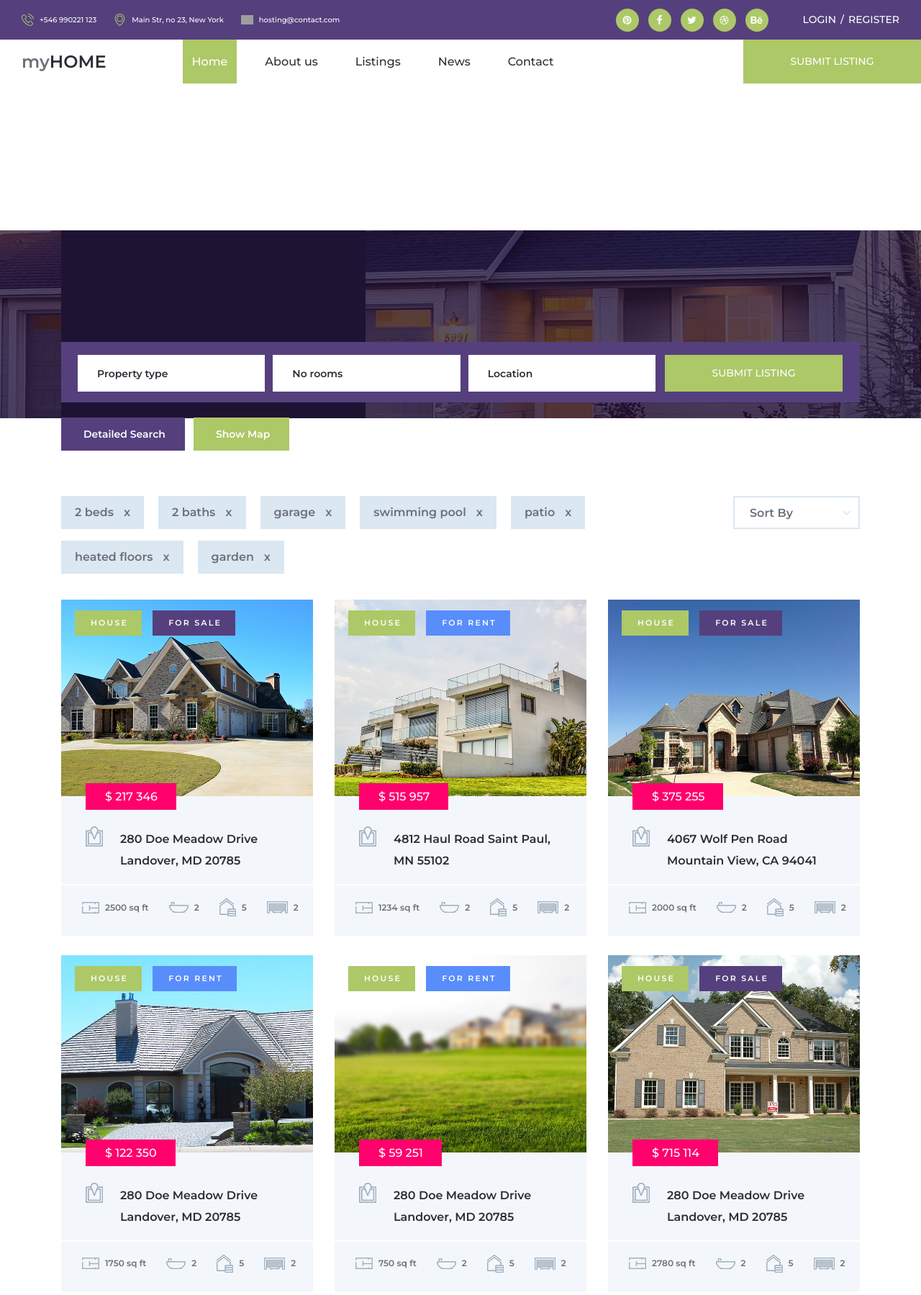
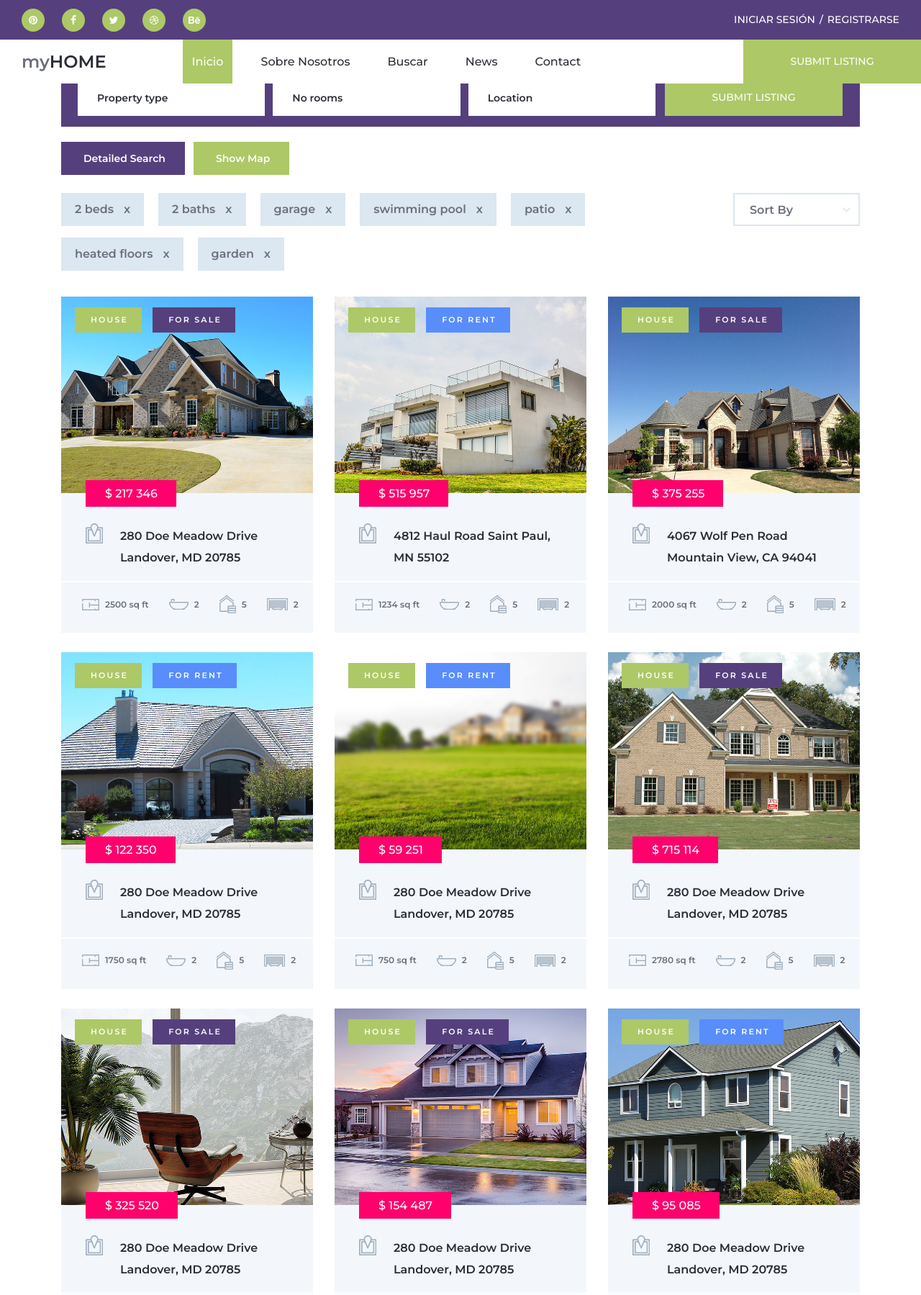
Before and after one commit to unizar-30226-2019-07/Break, a Flask app: page /listings in a window 1280 px wide. Shown: the top 1799 px of the page at 72% size. Run offline with Flask 2, Linux system fonts and the light colour scheme; some libraries are stand-ins or nearby versions; grey boxes are pictures that could not be loaded.

Commit message:
Avance Diseño

```diff
--- a/web/app/static/styles/main_styles.css
+++ b/web/app/static/styles/main_styles.css
@@ -550,8 +550,8 @@
 
 .headerspace
 {
-	height: 370px;
-	max-height: 40vh;
+	height: 116px;
+	max-height: 25vh;
 }
 
 /*********************************
--- a/web/app/templates/header.html
+++ b/web/app/templates/header.html
@@ -5,25 +5,7 @@
 		<div class="header_bar d-flex flex-row align-items-center justify-content-start">
 			<div class="header_list">
 				<ul class="d-flex flex-row align-items-center justify-content-start">
-					<!-- Phone -->
-					<li class="d-flex flex-row align-items-center justify-content-start">
-						<div><img src="{{ url_for('static', filename = 'images/phone-call.svg') }}" alt=""></div>
-						<span>+546 990221 123</span>
-					</li>
-					<!-- Address -->
-					<li class="d-flex flex-row align-items-center justify-content-start">
-						<div><img src="{{ url_for('static', filename = 'images/placeholder.svg') }}" alt=""></div>
-						<span>Main Str, no 23, New York</span>
-					</li>
-					<!-- Email -->
-					<li class="d-flex flex-row align-items-center justify-content-start">
-						<div><img src="{{ url_for('static', filename = 'images/envelope.svg') }}" alt=""></div>
-						<span>hosting@contact.com</span>
-					</li>
-				</ul>
-			</div>
-			<div class="ml-auto d-flex flex-row align-items-center justify-content-start">
-				<div class="social">
+					<div class="social">
 					<ul class="d-flex flex-row align-items-center justify-content-start">
 						<li><a href="#"><i class="fa fa-pinterest" aria-hidden="true"></i></a></li>
 						<li><a href="#"><i class="fa fa-facebook" aria-hidden="true"></i></a></li>
@@ -32,10 +14,14 @@
 						<li><a href="#"><i class="fa fa-behance" aria-hidden="true"></i></a></li>
 					</ul>
 				</div>
+				</ul>
+			</div>
+			<div class="ml-auto d-flex flex-row align-items-center justify-content-start">
+
 				<div class="log_reg d-flex flex-row align-items-center justify-content-start">
 					<ul class="d-flex flex-row align-items-start justify-content-start">
-						<li><a href="/login">Login</a></li>
-						<li><a href="#">Register</a></li>
+						<li><a href="/login">Iniciar Sesión</a></li>
+						<li><a href="#">Registrarse</a></li>
 					</ul>
 				</div>
 			</div>
@@ -46,9 +32,9 @@
 			<div class="logo"><a href="/">my<span>home</span></a></div>
 			<nav class="main_nav">
 				<ul class="d-flex flex-row align-items-start justify-content-start">
-					<li class="active"><a href="/">Home</a></li>
-					<li><a href="about">About us</a></li>
-					<li><a href="listings">Listings</a></li>
+					<li class="active"><a href="/">Inicio</a></li>
+					<li><a href="about">Sobre Nosotros</a></li>
+					<li><a href="listings">Buscar</a></li>
 					<li><a href="blog">News</a></li>
 					<li><a href="contact">Contact</a></li>
 				</ul>
--- a/web/app/templates/listings.html
+++ b/web/app/templates/listings.html
@@ -11,13 +11,11 @@
 <link rel="stylesheet" type="text/css" href="{{ url_for('static', filename = 'plugins/OwlCarousel2-2.3.4/owl.carousel.css') }}">
 <link rel="stylesheet" type="text/css" href="{{ url_for('static', filename = 'plugins/OwlCarousel2-2.3.4/owl.theme.default.css') }}">
 <link rel="stylesheet" type="text/css" href="{{ url_for('static', filename = 'plugins/OwlCarousel2-2.3.4/animate.css') }}">
-<link rel="stylesheet" type="text/css" href="{{ url_for('static', filename = 'styles/main_styles.css') }}">
-<link rel="stylesheet" type="text/css" href="{{ url_for('static', filename = 'styles/responsive.css') }}">
 	<link rel="stylesheet" type="text/css" href="{{ url_for('static', filename = 'styles/listings.css') }}">
 	<link rel="stylesheet" type="text/css" href="{{ url_for('static', filename = 'styles/listings_responsive.css') }}">
 </head>
+
 <body>
-
 <div class="super_container">
 	<div class="super_overlay"></div>
 
@@ -45,21 +43,6 @@
 					<li><a href="contact.html">Contact</a></li>
 				</ul>
 			</nav>
-		</div>
-	</div>
-
-	<!-- Home -->
-
-	<div class="home">
-		<div class="parallax_background parallax-window" data-parallax="scroll" data-image-src="{{ url_for('static', filename = 'images/listings.jpg') }}" data-speed="0.8"></div>
-		<div class="container">
-			<div class="row">
-				<div class="col">
-					<div class="home_content text-center">
-						<div class="home_title">Listings</div>
-					</div>
-				</div>
-			</div>
 		</div>
 	</div>
 
--- a/web/app/templates/login.html
+++ b/web/app/templates/login.html
@@ -23,7 +23,6 @@
 	<div class="container">
 		<div class="row">
 			<div class="col">
-				<div class="search_container">
 				<div class="search_title">Login</div>
 					<div id="formContent">
 						<!-- Login Form -->
@@ -49,7 +48,7 @@
 
 					</div>
 				</div>
-				</div>
+
 			</div>
 		</div>
 	</div>
```
Also changed, not shown: web/app/templates/index.html (+9 -16 lines). Lines whose indentation alone changed are shown as unchanged.
